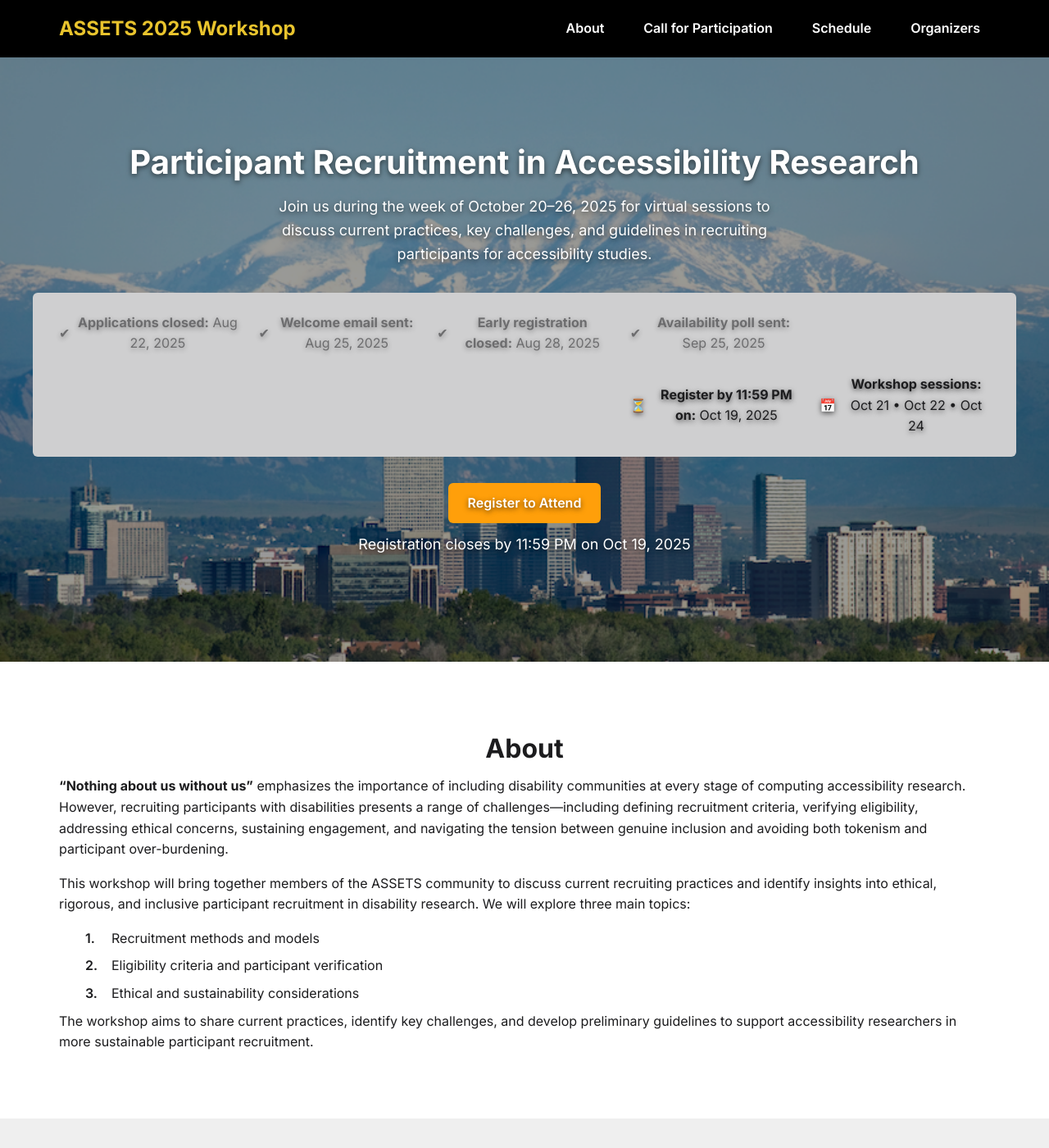
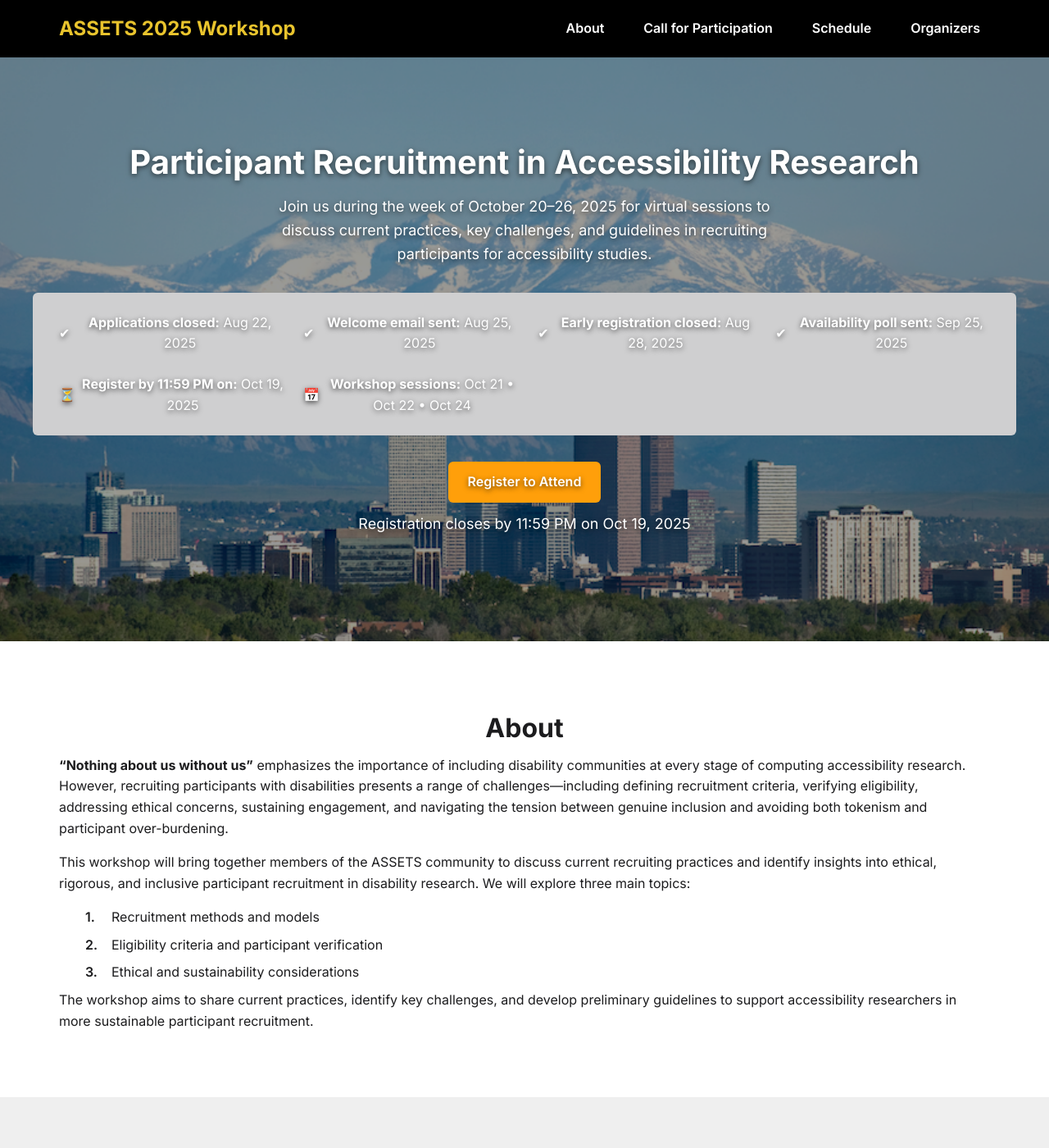
Before and after one commit to assets-recruitment-2025/assets-recruitment-2025.github.io, a Jekyll site: the page built from index.md, in a window 1280 px wide and 1400 px high. Shown: the whole window at 82% size. Built offline with Jekyll 4.4.1, drawn with Linux system fonts in a browser that asks for light colours.

Commit message:
Update workshop site Schedule

```diff
--- a/assets/css/style.css
+++ b/assets/css/style.css
@@ -589,33 +589,27 @@ img {
 }
 
 .hero-milestones {
-  /* switch from flex to grid with 2 rows */
   display: grid;
-  grid-template-rows: auto auto;
-  /* flow items left-to-right, then wrap into the next row */
-  grid-auto-flow: column;
+  grid-template-columns: repeat(4, auto);  /* four columns for the first row */
+  grid-template-rows: auto auto;            /* two rows */
   gap: var(--gap);
   max-width: var(--site-max);
   margin: 2rem auto;
   background: var(--clr-surface);
   padding: 1.5rem 2rem;
   border-radius: var(--radius);
+  justify-items: start;                     /* align items to the left */
 }
 
 .hero-milestones .milestone.past {
-  /* force into first row */
-  grid-row: 1;
-  color: var(--clr-text-muted);
-  opacity: 0.6;
+  grid-row: 1;                              /* force into row 1 */
 }
 
 .hero-milestones .milestone.upcoming {
-  /* force into second row */
-  grid-row: 2;
-  color: var(--clr-text);
+  grid-row: 2;                              /* force into row 2 */
 }
 
-/* icon sizing, spacing stays the same */
+/* keep the icon/text layout */
 .hero-milestones .milestone {
   display: flex;
   align-items: center;
```
